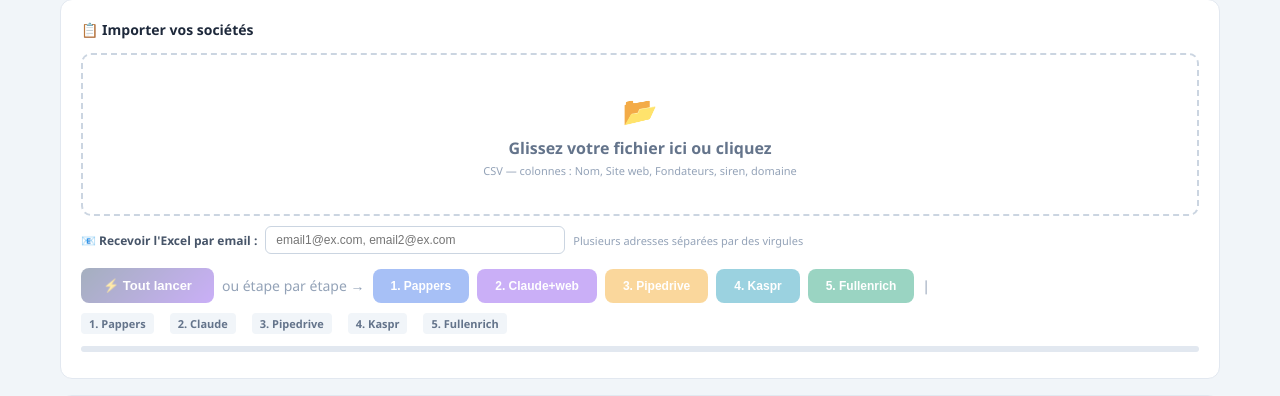
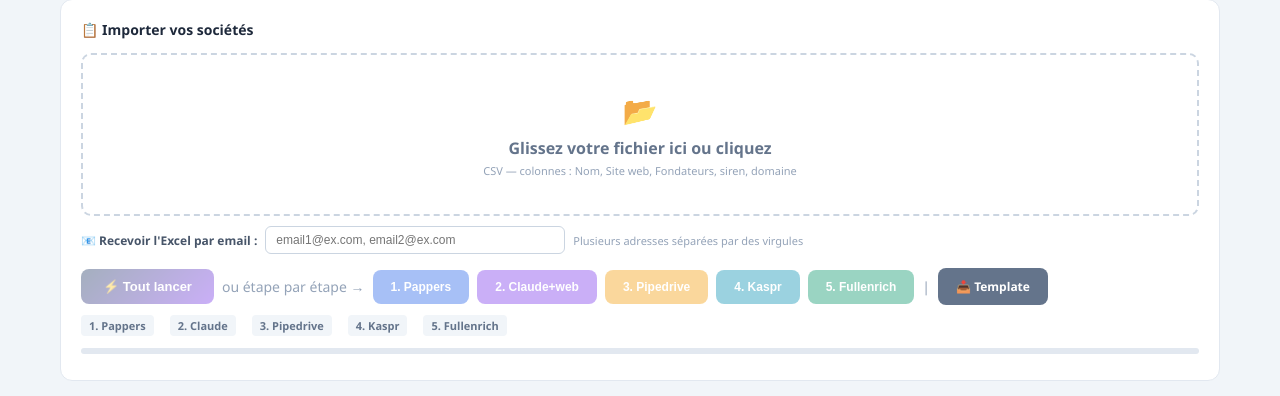
Before and after one commit to MarieMoriceau/enrichisseur-dirigeants, a FastAPI app: page / in a window 1280 px wide. Shown: the part 118-514 px from the top of the page. Run offline with FastAPI, Linux system fonts and the light colour scheme.

Commit message:
Add files via upload

```diff
--- a/templates/index.html
+++ b/templates/index.html
@@ -92,6 +92,8 @@ tr:hover td { background: #f8fafc; }
       <div class="phase-divider">|</div>
       <button class="btn btn-stop"   id="btnStop"   onclick="stopAll()">⏹ Stop</button>
       <button class="btn btn-export" id="btnExport" onclick="exportExcel()">⬇️ Excel</button>
+      <a class="btn" href="/template" download="template_enrichisseur.xlsx"
+         style="background:#64748b;color:white;text-decoration:none;padding:10px 18px">📥 Template</a>
       <span class="stat" id="statLabel"></span>
     </div>
 
```
